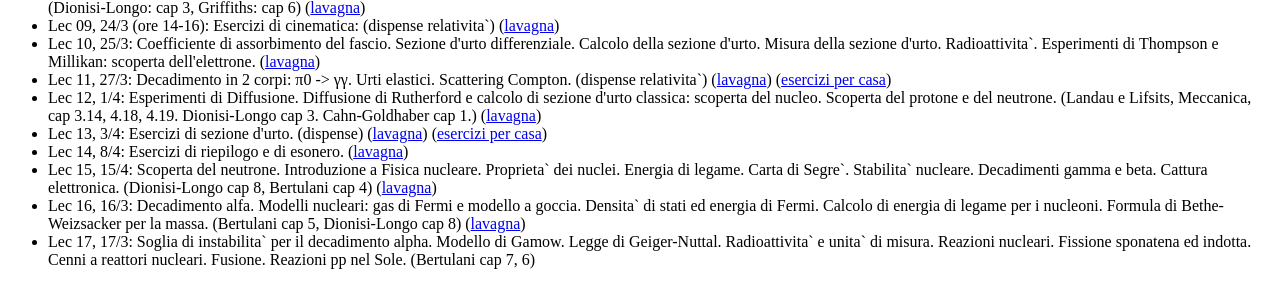
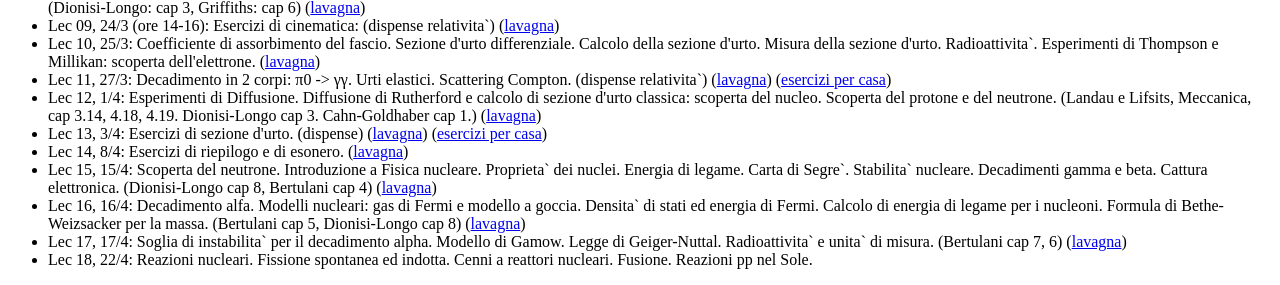
Before and after one commit to rahatlou/FNSN, a PHP site: page /content.php in a window 1280 px wide. Shown: the part 709-994 px from the top of the page. Run offline with PHP 8.4, Linux system fonts and the light colour scheme.

Commit message:
aggiornamento sito

```diff
--- a/content.php
+++ b/content.php
@@ -156,7 +156,7 @@
 	</li>
 
 	<li>
-	Lec 16, 16/3:
+	Lec 16, 16/4:
 	Decadimento alfa.
 	Modelli nucleari: gas di Fermi e modello a goccia. Densita` di stati ed energia di Fermi.
 	Calcolo di energia di legame per i nucleoni. Formula di Bethe-Weizsacker per la massa.
@@ -165,12 +165,18 @@
 	</li>
 
 	<li>
-	Lec 17, 17/3:
+	Lec 17, 17/4:
 	Soglia di instabilita` per il decadimento alpha. Modello di Gamow.
-	Legge di Geiger-Nuttal. Radioattivita` e unita` di misura.
-	Reazioni nucleari. Fissione sponatena ed indotta. Cenni a reattori nucleari.
-	Fusione. Reazioni pp nel Sole. (Bertulani cap 7, 6)
+	Legge di Geiger-Nuttal. Radioattivita` e unita` di misura. (Bertulani cap 7, 6)
+	(<a href="https://github.com/rahatlou/FNSN/blob/FNSN2020/materiale/Videolezione-2020-04-17.pdf">lavagna</a>)
 	</li>
+
+	<li>
+	Lec 18, 22/4:
+	Reazioni nucleari. Fissione spontanea ed indotta. Cenni a reattori nucleari.
+	Fusione. Reazioni pp nel Sole.
+	</li>
+
 
 
 <?php /*
--- a/sidebar.html
+++ b/sidebar.html
@@ -1,6 +1,6 @@
 <div id="sidebar-content">
 
-<h3 class=h3sidebar>Last update: 16 Apr 2020</h3>
+<h3 class=h3sidebar>Last update: 17 Apr 2020</h3>
   Created by
   <a href="http://www.roma1.infn.it/people/rahatlou/">Shahram Rahatlou</a>
   [<a href="mailto:shahram.rahatlou@uniroma1.it">shahram.rahatlou (at) uniroma1.it</a>]
```
